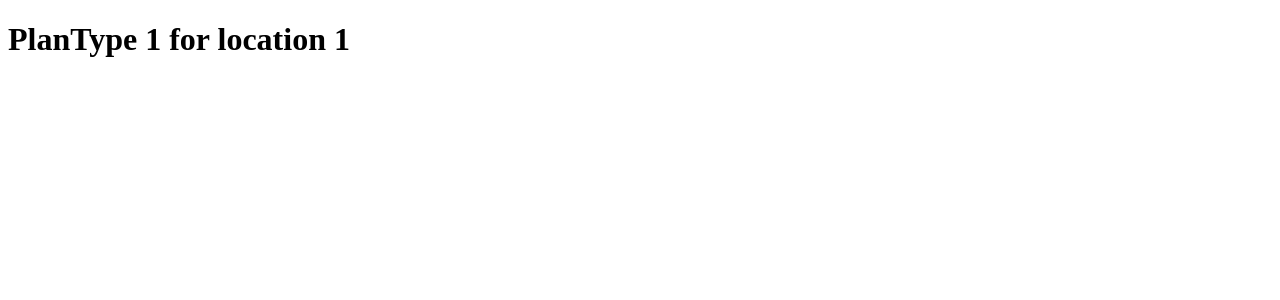
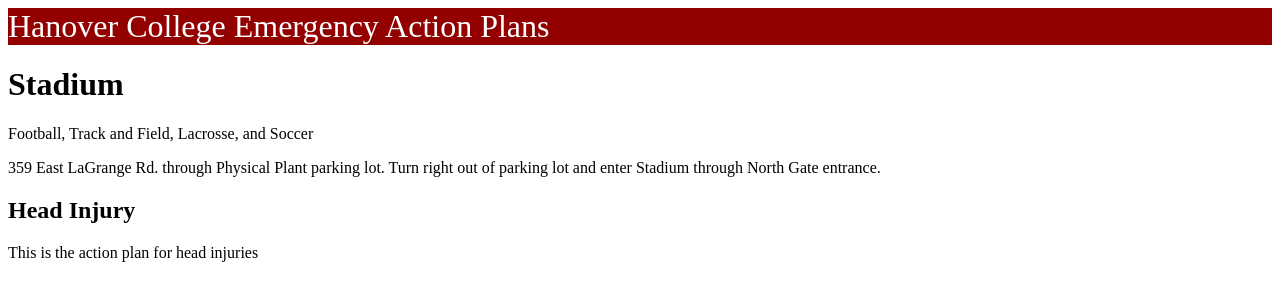
Before and after one commit to finleyc24/HC24-Cole-Finley-Senior-Project, a Next.js app in the folder hcat_app/: page /locations/1/planTypes/1 in a window 1280 px wide. Shown: the top 300 px of the page. Built offline with nearby package versions, Linux system fonts and the light colour scheme.

Commit message:
deleted console.log for found

```diff
--- a/hcat_app/app/locations/[locationId]/planTypes/[planTypeId]/page.jsx
+++ b/hcat_app/app/locations/[locationId]/planTypes/[planTypeId]/page.jsx
@@ -1,9 +1,24 @@
 import { location, planTypes } from "/data/locationData.json";
+import Header from "/components/header";
 
 export default function PlanType({ params }) {
+  const foundPlan = planTypes.find(
+    (element) => element.id == params.planTypeId
+  );
+  const foundLoc = location.find((el) => el.id == params.locationId);
+
+  if (!foundPlan) {
+    return <h1>404 - Page Not Found</h1>;
+  }
+
   return (
-    <h1>
-      PlanType {params.planTypeId} for location {params.locationId}
-    </h1>
+    <>
+      <Header />
+      <h1>{foundLoc.name}</h1>
+      <p>{foundLoc.sport}</p>
+      <p>{foundLoc.address}</p>
+      <h2>{foundPlan.name}</h2>
+      <p>{foundPlan.description}</p>
+    </>
   );
 }
```
